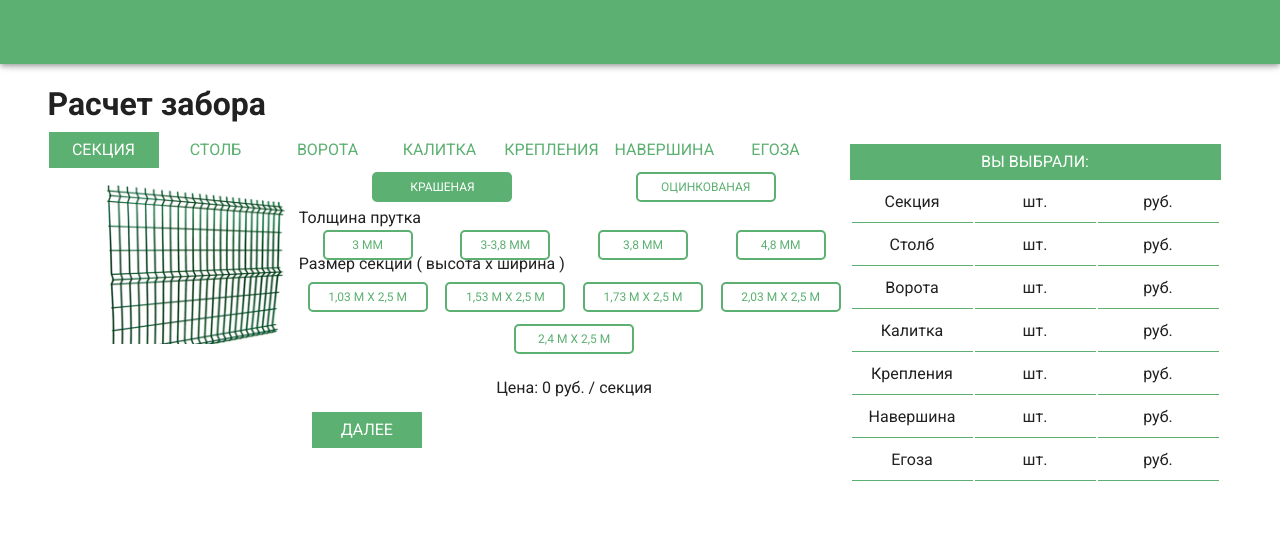
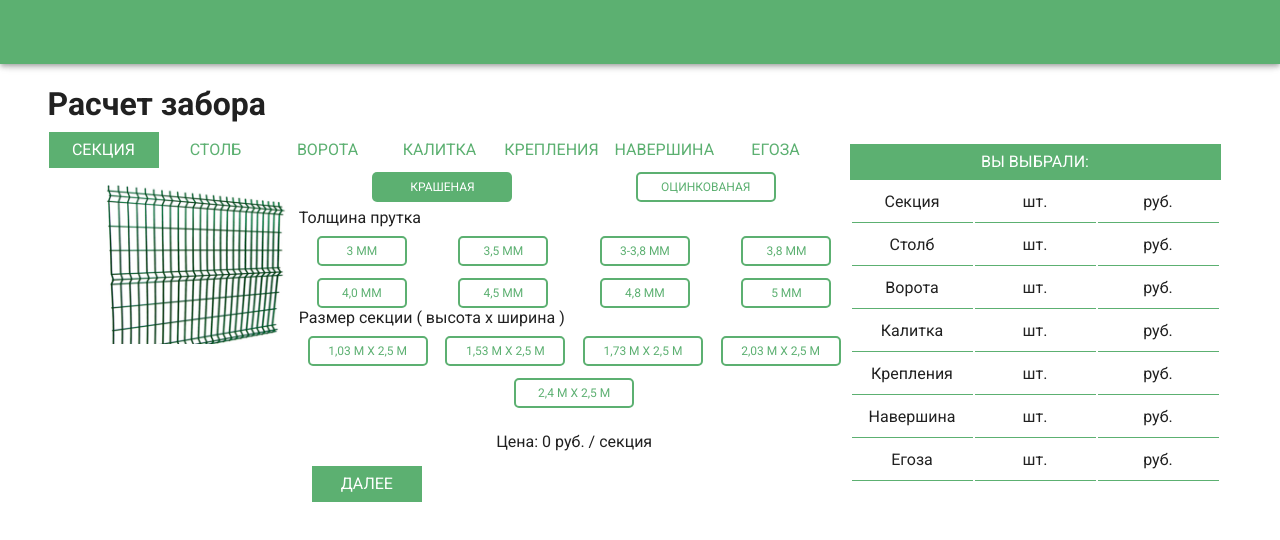
Before and after one commit to MR-Kornev-Alexey/fence-calculator, a Vue app: page / in a window 1280 px wide. Shown: the top 540 px of the page. Built offline with nearby package versions, Linux system fonts and the light colour scheme.

Commit message:
first makes

```diff
--- a/src/components/v-fence.vue
+++ b/src/components/v-fence.vue
@@ -62,7 +62,7 @@
               <v-row>
                 Толщина прутка
               </v-row>
-              <v-row class="justify-space-around">
+              <v-row class="justify-space-between ">
                 <button v-for="item in btnBarThickness" :key="item.id"
                         :class="[
                                 { 'btn-items-size_selected': item.selected },
@@ -134,9 +134,54 @@ export default {
      priceGalvanic:{
        "1030x2500": {
          "3": 676,
-         "3-3,8": 850,
+         "3,5": 852,
+         "3/3,8": 850,
          "3,8": 1090,
-         "4,8": 1450
+         "4,0": 988,
+         "4,5": 1164,
+         "4,8": 1450,
+         "5,0": 1495
+       },
+       "1530x2500": {
+         "3": 995,
+         "3,5": 1255,
+         "3/3,8": 1150,
+         "3,8": 1490,
+         "4,0": 1443,
+         "4,5": 1710,
+         "4,8": 2110,
+         "5,0": 2171
+       },
+       "1730x2500": {
+         "3": 1086,
+         "3,5": 1372,
+         "3/3,8": 1240,
+         "3,8": 1610,
+         "4,0": 1586,
+         "4,5": 1872,
+         "4,8": 2350,
+         "5,0": 2386
+       },
+       "2030x2500": {
+         "3": 1313,
+         "3,5": 1651,
+         "3/3,8": 1420,
+         "3,8": 1788,
+         "4,0": 1905,
+         "4,5": 2249,
+         "4,8": 2550,
+         "5,0": 2867
+       }
+       ,
+       "2430x2500": {
+         "3": 1495,
+         "3,5": 1885,
+         "3/3,8": 1710,
+         "3,8": 2290,
+         "4,0": 2184,
+         "4,5": 2587,
+         "4,8": 3250,
+         "5,0": 3296
        }
 
      },
@@ -174,24 +219,48 @@ export default {
               section: "",
               selected: false
           },
+        {
+          id: 2,
+          name: "3,5 мм",
+          section: "",
+          selected: false
+        },
           {
-              id: 2,
+              id: 3,
               name: "3-3,8 мм",
               section: "",
               selected: false
           },
           {
-              id: 3,
+              id: 4,
               name: "3,8 мм",
               section: "",
               selected: false
           },
           {
-              id: 4,
-              name: "4,8 мм",
+              id: 5,
+              name: "4,0 мм",
               section: "",
               selected: false
           },
+        {
+          id: 6,
+          name: "4,5 мм",
+          section: "",
+          selected: false
+        },
+        {
+          id: 7,
+          name: "4,8 мм",
+          section: "",
+          selected: false
+        },
+        {
+          id: 8,
+          name: "5 мм",
+          section: "",
+          selected: false
+        },
       ],
     commodityItems: [
       {
@@ -337,6 +406,7 @@ export default {
   color: white;
 }
 .btn-items-size_selected{
+  margin: 6px 18px;
     background-color: #5cb071;
     font-size: 12px;
     color: white;
@@ -344,8 +414,9 @@ export default {
     width: 90px;
     text-transform: uppercase;
     border-radius: 5px;
-}
+ }
 .btn-items-size {
+  margin: 6px 18px;
   background-color: white;
   font-size: 12px;
   color: #5cb071;
```
